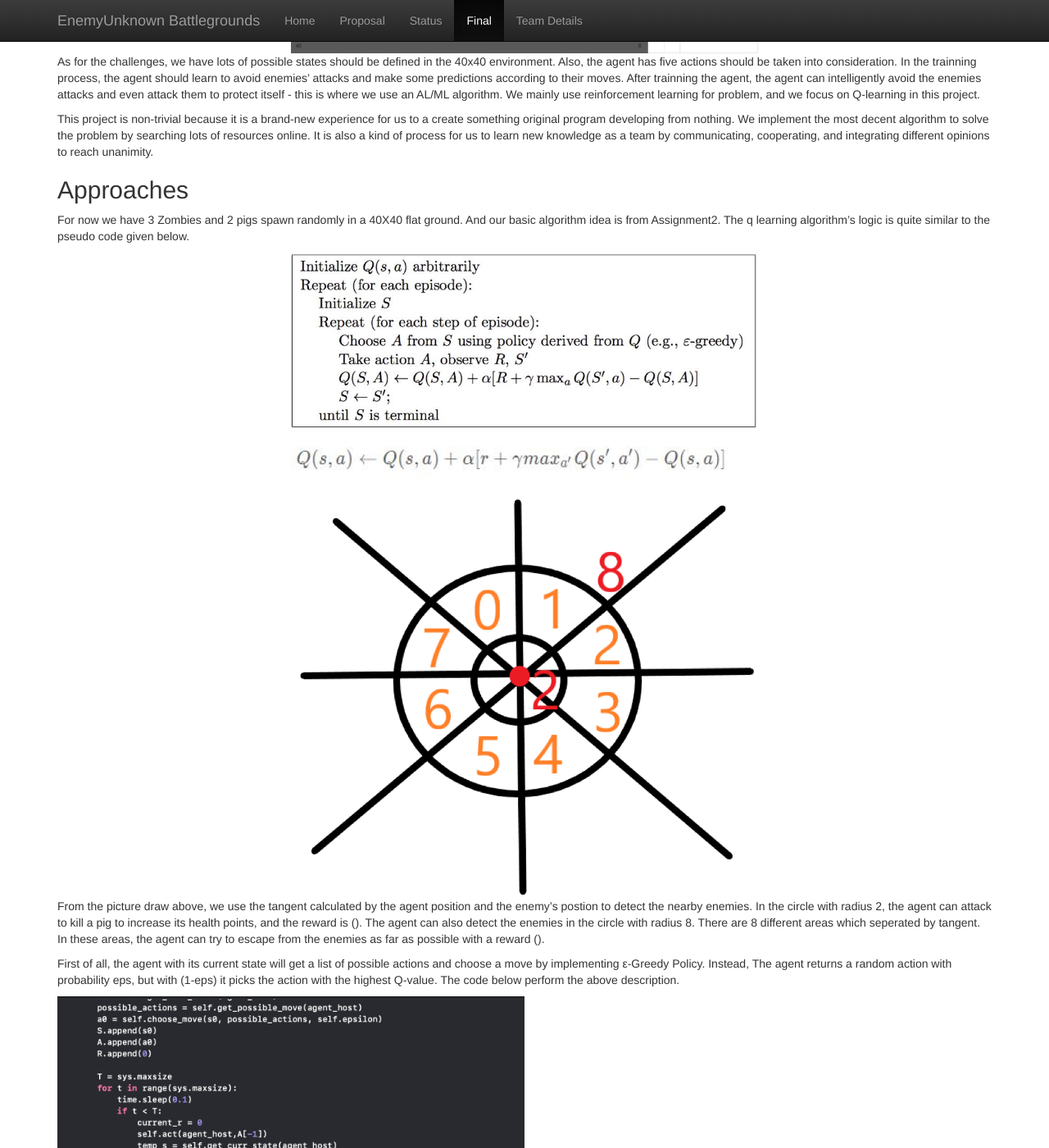
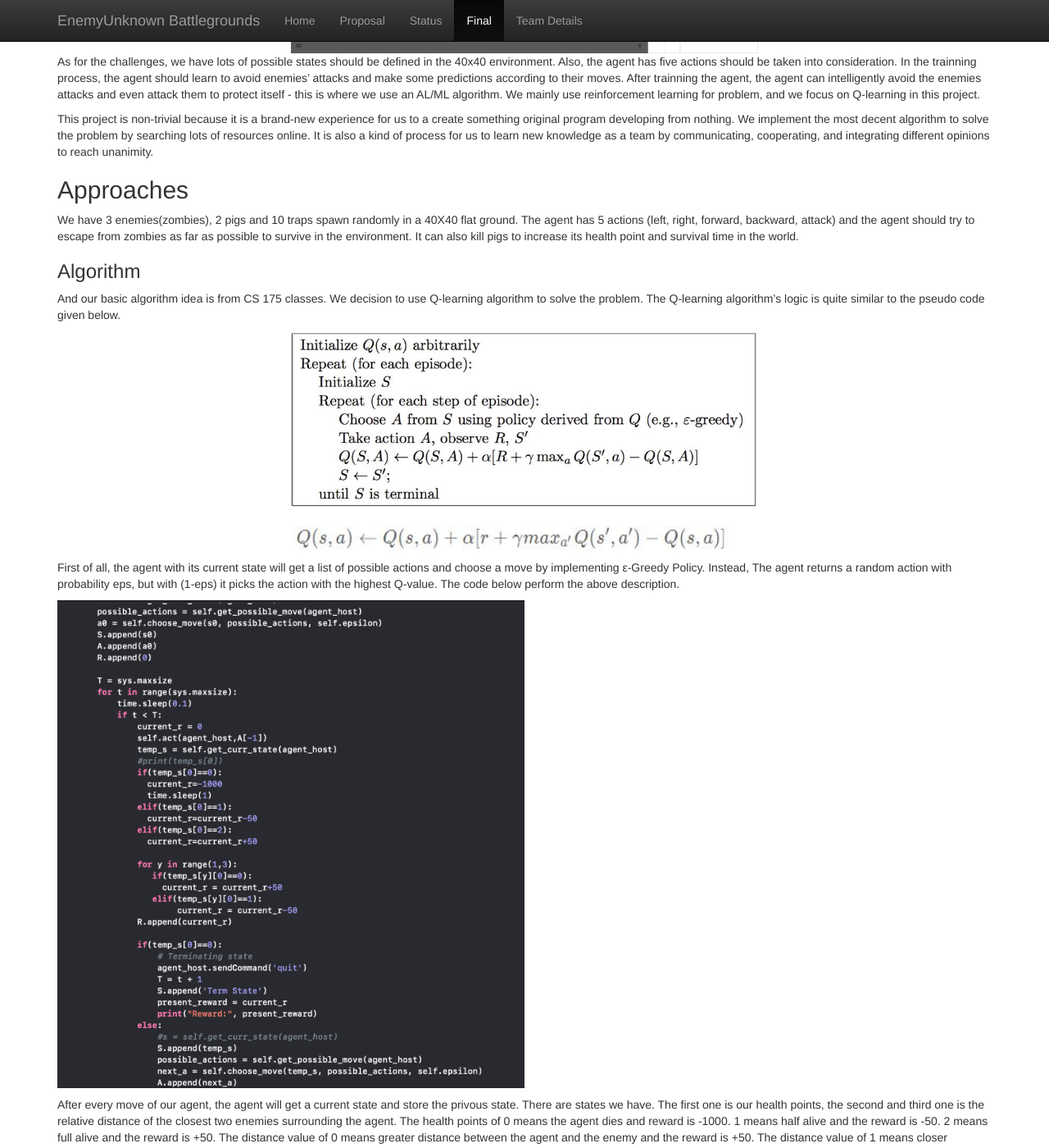
Before and after one commit to chenhaoy1/EnemyUnknown-Battlegrounds, a Jekyll site: the page built from docs/final.md, in a window 1280 px wide and 1400 px high, scrolled down 657 px. Shown: the whole window at 82% size. Built offline with Jekyll 4.4.1, drawn with Linux system fonts in a browser that asks for light colours; some of the changed text lies outside the part shown.

Commit message:
Update final.md

```diff
--- a/docs/final.md
+++ b/docs/final.md
@@ -16,14 +16,15 @@
 This project is non-trivial because it is a brand-new experience for us to a create something original program developing from nothing. We implement the most decent algorithm to solve the problem by searching lots of resources online. It is also a kind of process for us to learn new knowledge as a team by communicating, cooperating, and integrating different opinions to reach unanimity.
 
 ## Approaches
-For now we have 3 Zombies and 2 pigs spawn randomly in a 40X40 flat ground. And our basic algorithm idea is from Assignment2.
-The q learning algorithm's logic is quite similar to the pseudo code given below.
+
+We have 3 enemies(zombies), 2 pigs and 10 traps spawn randomly in a 40X40 flat ground. The agent has 5 actions (left, right, forward, backward, attack) and the agent should try to escape from zombies as far as possible to survive in the environment. It can also kill pigs to increase its health point and survival time in the world.
+
+### Algorithm
+And our basic algorithm idea is from CS 175 classes. We decision to use Q-learning algorithm to solve the problem. The Q-learning algorithm's logic is quite similar to the pseudo code given below.
 <div align="center">
 <img src="Pseudocode.jpg" width="50%">
 <img src="Pseudocode1.jpg" width="50%">
-<img src="8.png" width="50%">
 </div>
-From the picture draw above, we use the tangent calculated by the agent position and the enemy's postion to detect the nearby enemies. In the circle with radius 2, the agent can attack to kill a pig to increase its health points, and the reward is (). The agent can also detect the enemies in the circle with radius 8. There are 8 different areas which seperated by tangent. In these areas, the agent can try to escape from the enemies as far as possible with a reward ().
 
 First of all, the agent with its current state will get a list of possible actions and choose a move by implementing ε-Greedy Policy. Instead, The agent returns a random action with probability eps, but with (1-eps) it picks the action with the highest Q-value. The code below perform the above description.
 
@@ -39,4 +40,6 @@
 
 <img src="4.jpg" width="50%">
 
-### Baseline
+### State Space
+<img src="8.png" width="50%">
+From the picture draw above, we use the tangent calculated by the agent position and the enemy's postion to detect the nearby enemies. In the circle with radius 2, the agent can attack to kill a pig to increase its health points, and the reward is (). The agent can also detect the enemies in the circle with radius 8. There are 8 different areas which seperated by tangent. In these areas, the agent can try to escape from the enemies as far as possible with a reward ().
```
